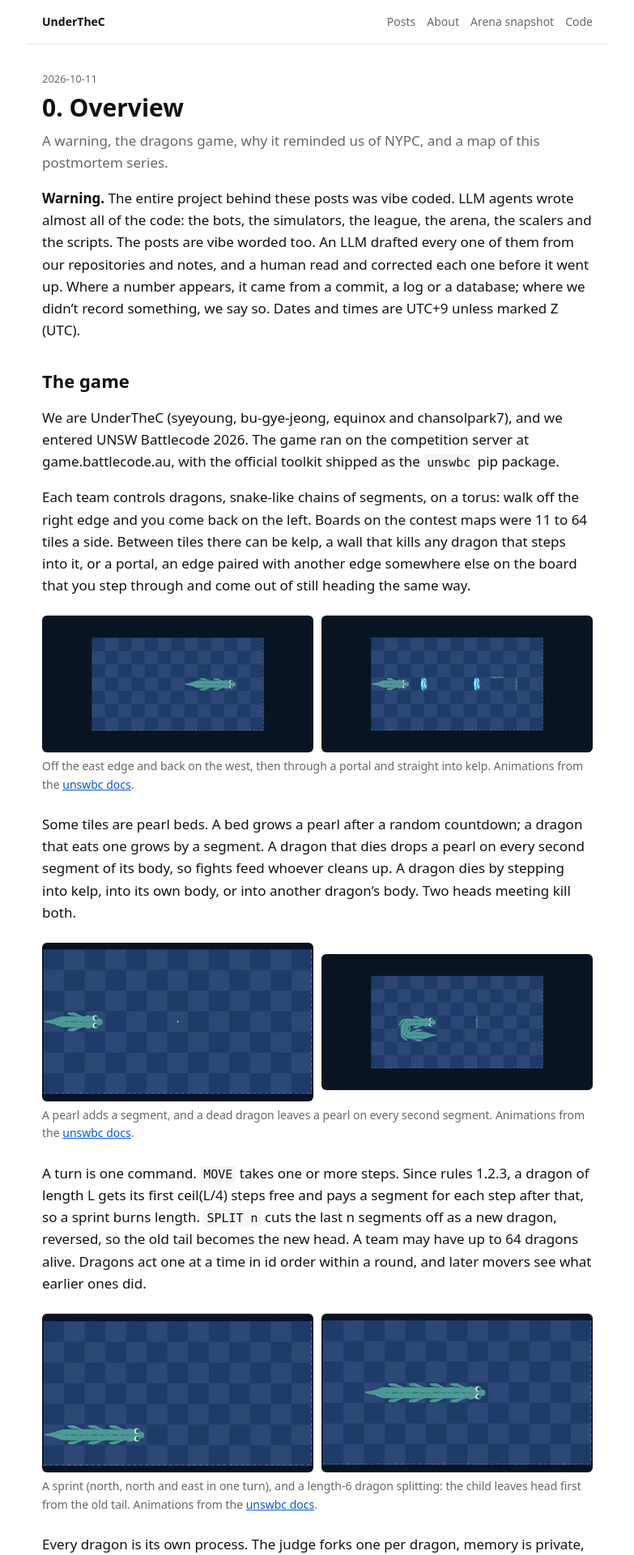
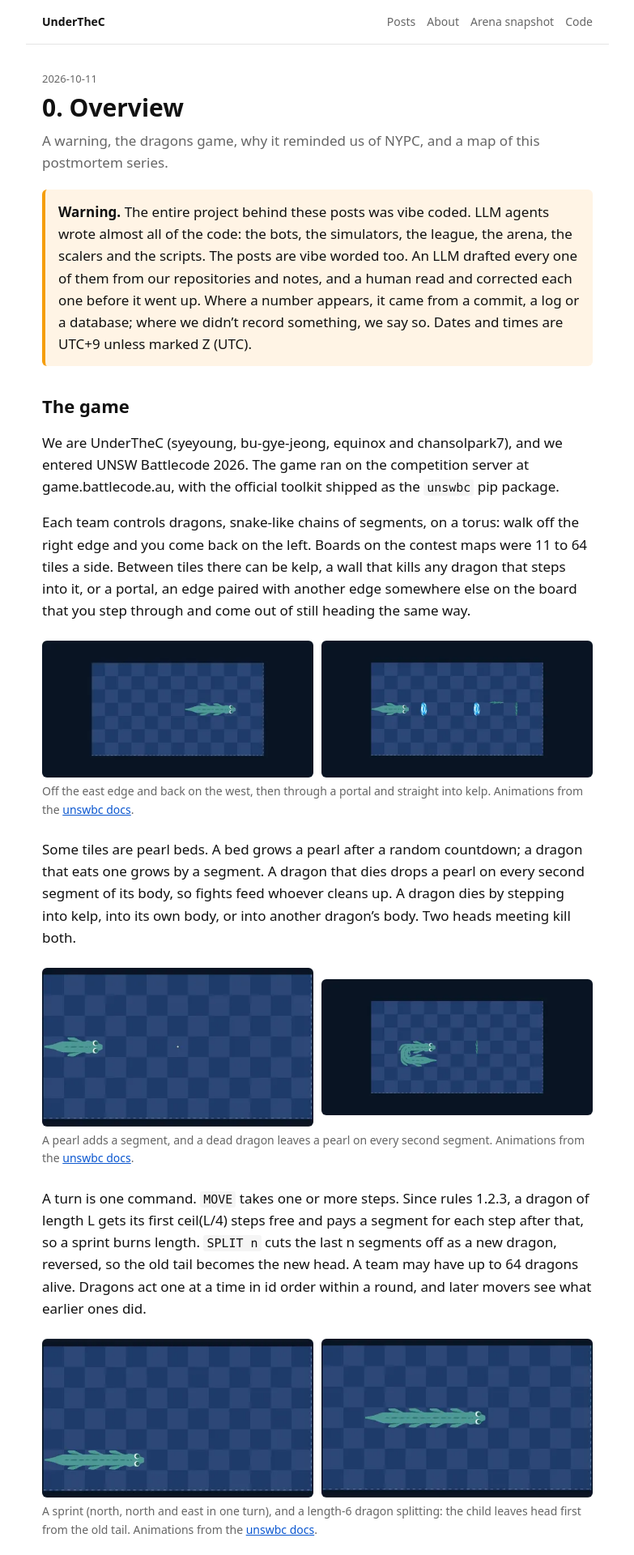
Before and after one commit to Battlecode-UnderTheC/battlecode-underthec.github.io, a Jekyll site: the page built from _posts/2026-10-11-0-vibe-coded.md, in a window 1280 px wide. Shown: the top 1920 px of the page at 81% size, without its empty margins (248-1031 px from the left). Built offline with Jekyll 4.4.1, drawn with Linux system fonts in a browser that asks for light colours.

Commit message:
Post 0: warning as an orange callout
Co-Authored-By: Claude Opus 5.5 <noreply@anthropic.com>

```diff
--- a/_posts/2026-10-11-0-vibe-coded.md
+++ b/_posts/2026-10-11-0-vibe-coded.md
@@ -5,7 +5,9 @@ description: "A warning, the dragons game, why it reminded us of NYPC, and a map
 date: 2026-10-11 09:00:00 +0900
 ---
 
+<div class="callout warn" markdown="1">
 **Warning.** The entire project behind these posts was vibe coded. LLM agents wrote almost all of the code: the bots, the simulators, the league, the arena, the scalers and the scripts. The posts are vibe worded too. An LLM drafted every one of them from our repositories and notes, and a human read and corrected each one before it went up. Where a number appears, it came from a commit, a log or a database; where we didn't record something, we say so. Dates and times are UTC+9 unless marked Z (UTC).
+</div>
 
 ## The game
 
--- a/assets/style.css
+++ b/assets/style.css
@@ -1,4 +1,5 @@
 :root {
+  --warn-bg: #fff4e5; --warn-line: #f59e0b;
   --bg: #ffffff; --fg: #111111; --muted: #666666; --line: #e5e5e5; --code-bg: #f5f5f5; --accent: #0b57d0;
   --sans: system-ui, -apple-system, "Segoe UI", sans-serif;
   --mono: ui-monospace, "SF Mono", Menlo, Consolas, monospace;
@@ -6,7 +7,7 @@
 }
 @media (prefers-color-scheme: dark) {
   :root:not([data-theme="light"]) {
-    --bg: #0f0f10; --fg: #ececec; --muted: #9a9a9a; --line: #262628; --code-bg: #19191b; --accent: #8ab4f8;
+    --warn-bg: #2b2110; --warn-line: #d97706; --bg: #0f0f10; --fg: #ececec; --muted: #9a9a9a; --line: #262628; --code-bg: #19191b; --accent: #8ab4f8;
     color-scheme: dark;
   }
 }
@@ -56,3 +57,7 @@ pre code { background: none; padding: 0; font-size: inherit; }
 .pager small { color: var(--muted); margin: 0 6px; }
 .highlight .c, .highlight .c1, .highlight .cm { color: var(--muted); }
 @media (max-width: 640px) { body { font-size: 16px; } h1 { font-size: 26px; } }
+
+.post .body .callout { margin: 20px 0; padding: 14px 16px; border-radius: 6px; }
+.post .body .callout p { margin: 0; }
+.post .body .callout.warn { background: var(--warn-bg); border-left: 4px solid var(--warn-line); }
```
